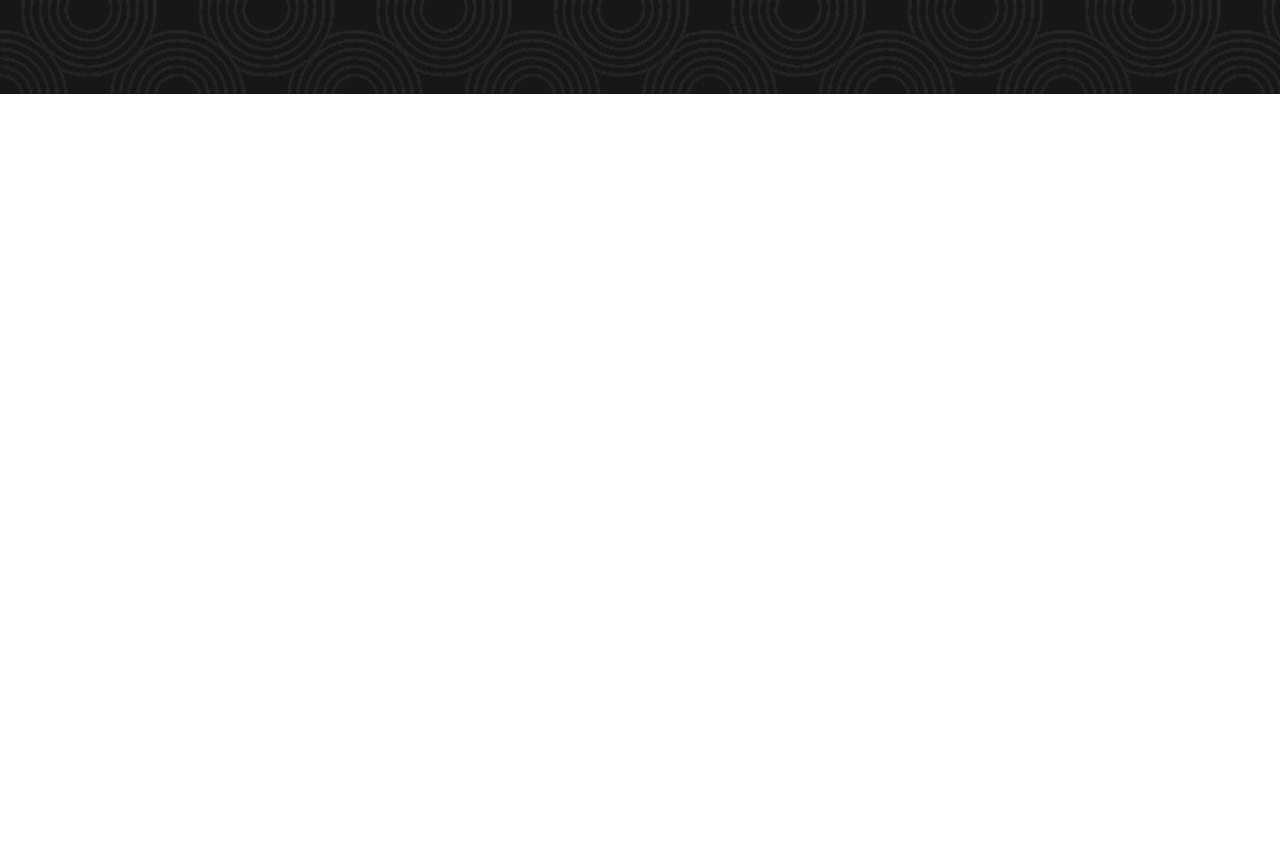
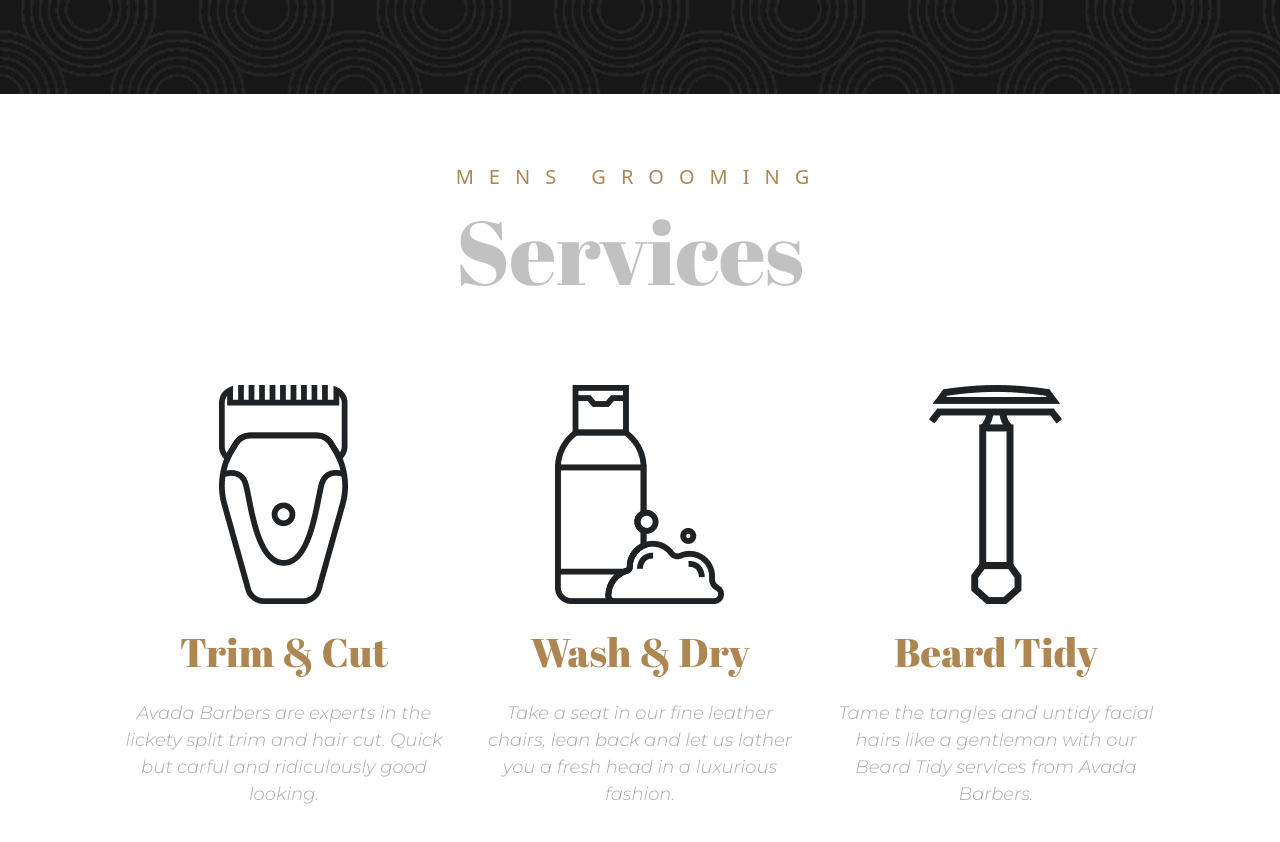
Before and after one commit to SalvatoreBrancato/proj-html-vuejs, a Vue app: page / in a window 1280 px wide. Shown: the part 1106-1948 px from the top of the page. Before the commit the page ends 1200 px from the top, so only its background shows below. Built offline with nearby package versions, Linux system fonts and the light colour scheme.

Commit message:
ServiceComp

```diff
--- a/index.html
+++ b/index.html
@@ -8,9 +8,12 @@
     <link rel="stylesheet" href="https://cdnjs.cloudflare.com/ajax/libs/animate.css/4.1.1/animate.min.css"/>
     <link rel="preconnect" href="https://fonts.googleapis.com">
     <link rel="preconnect" href="https://fonts.gstatic.com" crossorigin>
+    <link rel="preconnect" href="https://fonts.googleapis.com">
+    <link rel="preconnect" href="https://fonts.gstatic.com" crossorigin>
+    <link href="https://fonts.googleapis.com/css2?family=Montserrat:ital,wght@1,300&display=swap" rel="stylesheet">
     <link href="https://fonts.googleapis.com/css2?family=Abril+Fatface&display=swap" rel="stylesheet">
     <link rel="stylesheet" href="https://cdnjs.cloudflare.com/ajax/libs/font-awesome/6.4.0/css/all.min.css">
-    <title>Vite + Vue</title>
+    <title>Avada Barbers</title>
   </head>
   <body>
     <div id="app"></div>
--- a/src/components/AwardComp.vue
+++ b/src/components/AwardComp.vue
@@ -10,7 +10,7 @@ export default{
 </script>
 
 <template>
-    <div id="container-award" class="d-flex justify-content-center align-items-center flex-column">
+    <div id="container-award" class="d-flex justify-content-center align-items-center flex-column animate__animated animate__backInDown">
         <h3>AWARD WINNING</h3>
         <h2>Pro Barbers</h2>
         <button>MEET NOW YOUR BARBER</button>
--- a/src/components/MainComp.vue
+++ b/src/components/MainComp.vue
@@ -1,12 +1,14 @@
 <script>
 import AwardComp from './AwardComp.vue';
 import NavComp from './NavComp.vue';
+import ServiceComp from './ServiceComp.vue';
 
 export default{
   name: "MainComp",
   components:{
     NavComp,
-    AwardComp
+    AwardComp,
+    ServiceComp
 }
 }
 </script>
@@ -14,6 +16,7 @@ export default{
 <template>
     <NavComp/>
     <AwardComp/>
+    <ServiceComp/>
 </template>
 
 <style lang="scss" scoped>
--- /dev/null
+++ b/src/components/ServiceComp.vue
@@ -0,0 +1,66 @@
+<script>
+
+
+export default{
+  name: "ServiceComp",
+  components:{
+
+}
+}
+</script>
+
+<template>
+    <div id="container-service" class="d-flex justify-content-center align-items-center flex-column col-10 mx-auto">
+        <div>
+            <h3>MENS GROOMING</h3>
+            <h2>Services</h2>
+        </div>
+        <div class="d-flex justify-content-around mt-5">
+            <div class="text-center mt-4 box animate__animated animate__backInLeft">
+                <img src="../../public/img/avadabarbers-trimcut-icon-before.png" alt="icona macchinetta per capelli">
+                <h4 class="mt-4">Trim & Cut</h4>
+                <p class="mt-4">Avada Barbers are experts in the lickety split trim and hair cut. Quick but carful and ridiculously good looking.</p>
+            </div>
+            <div class="text-center mt-4 box animate__animated animate__backInLeft">
+                <img src="../../public/img/avadabarbers-washndry-icon.png" alt="icona macchinetta per capelli">
+                <h4 class="mt-4">Wash & Dry</h4>
+                <p class="mt-4">Take a seat in our fine leather chairs, lean back and let us lather you a fresh head in a luxurious fashion.</p>
+            </div>
+            <div class="text-center mt-4 box animate__animated animate__backInLeft">
+                <img src="../../public/img/avadabarbers-beardtrim-icon.png" alt="icona macchinetta per capelli">
+                <h4 class="mt-4">Beard Tidy</h4>
+                <p class="mt-4">Tame the tangles and untidy facial hairs like a gentleman with our Beard Tidy services from Avada Barbers.</p>
+            </div>
+        </div>
+    </div>
+</template>
+
+<style lang="scss" scoped>
+    #container-service{
+        height: 100vh;
+        background-color: white;
+        h2{
+            color: rgba(152, 151, 151, 0.6);
+            font-size: 90px;
+            font-family: 'Abril Fatface', cursive;
+        }
+        h3{
+            color:#ae8652;
+            font-size: 20px;
+            letter-spacing: 15px;
+        }
+        .box{
+            width: 30%;
+            h4{
+                font-family: 'Abril Fatface', cursive;
+                color: #ae8652;
+                font-size: 40px;
+            }
+            p{
+                color: rgba(152, 151, 151, 0.8);
+                font-size: 18px;
+                font-family: 'Montserrat', sans-serif;
+            }
+        }
+    }
+</style>
```
